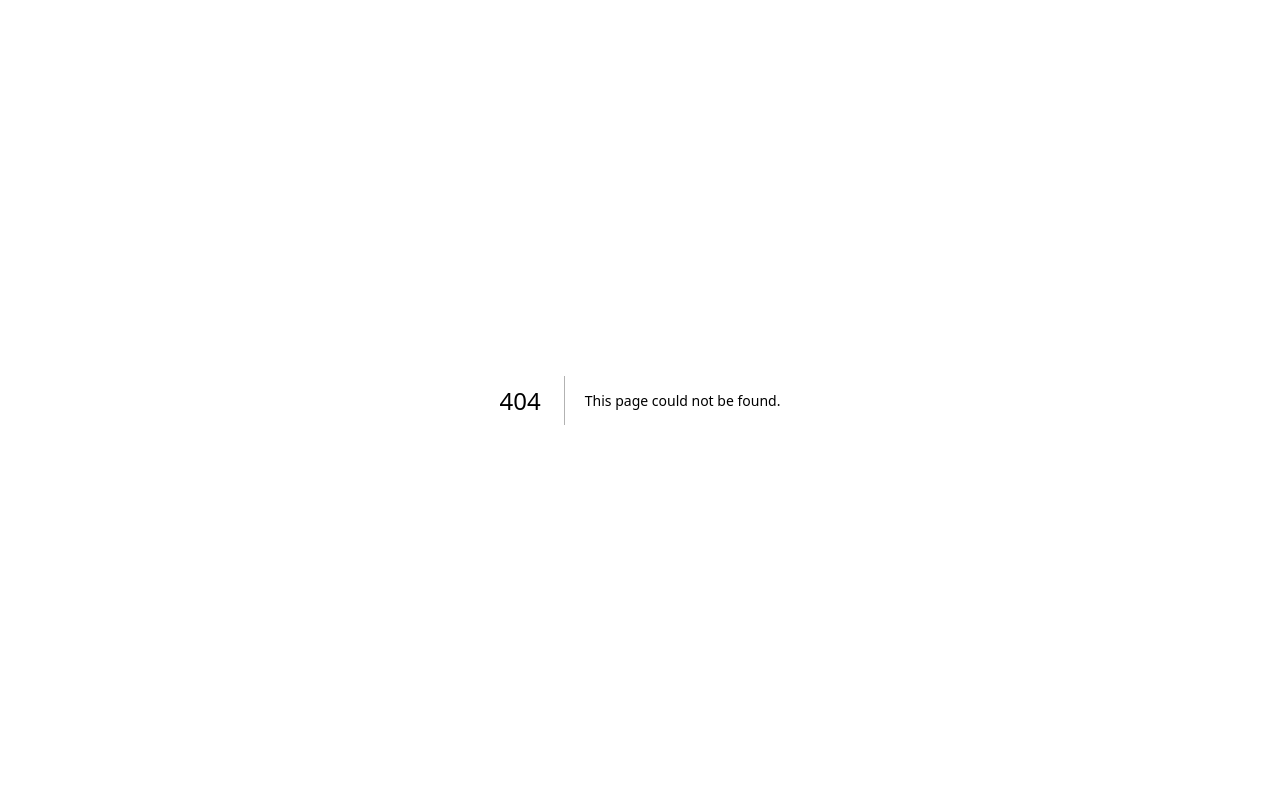
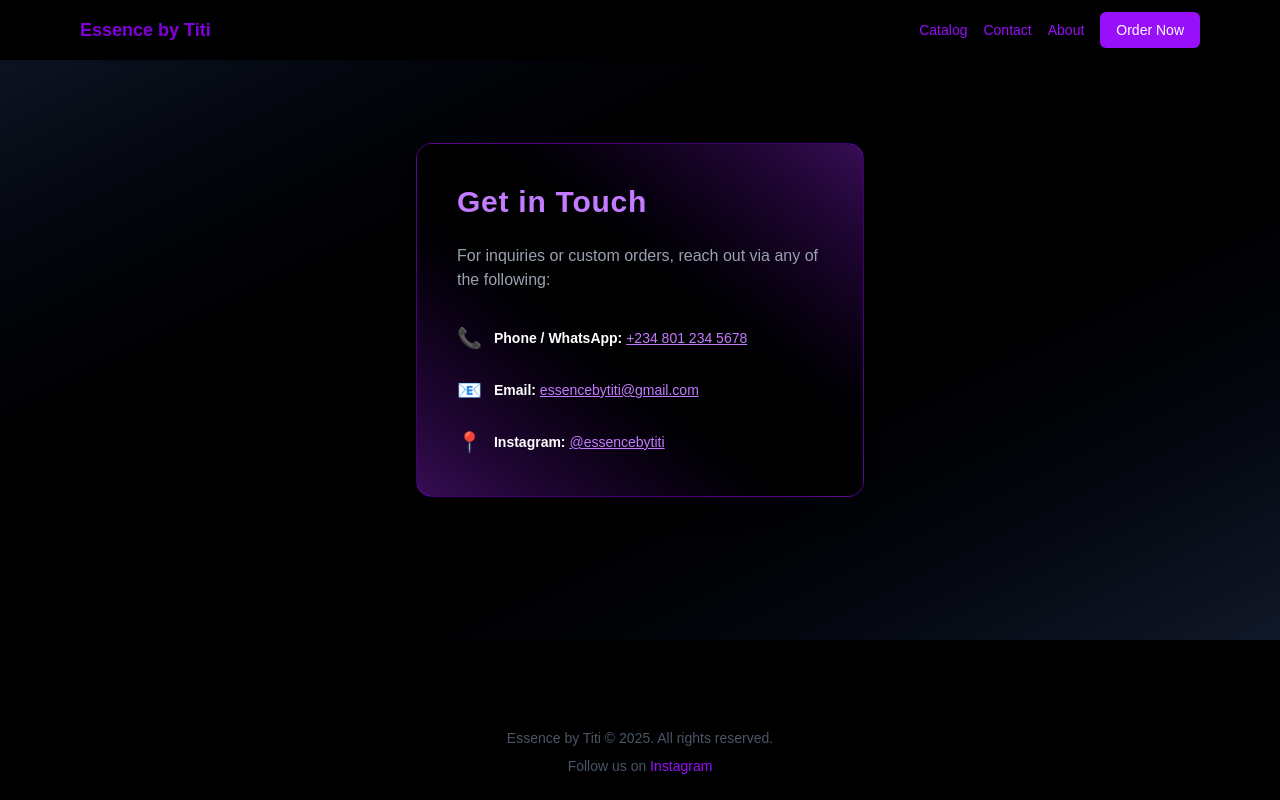
Before and after one commit to devtofunmi/essence_by_titi, a Next.js app: page /contact in a window 1280 px wide. Before the commit this address had no page. Built offline with nearby package versions, Linux system fonts and the light colour scheme.

Commit message:
contact page

```diff
--- /dev/null
+++ b/pages/contact.tsx
@@ -0,0 +1,72 @@
+import Head from "next/head";
+import Layout from "@/components/Layout";
+
+export default function Contact() {
+  return (
+    <Layout>
+      <Head>
+        <title>Contact – Essence by Titi</title>
+        <meta
+          name="description"
+          content="Contact Essence by Titi to place your perfume order or ask questions."
+        />
+      </Head>
+
+      <section className="min-h-[80vh] flex items-center justify-center px-6 animate-fadeIn bg-gradient-to-br from-gray-900 via-black to-gray-900 text-gray-300">
+        <div className="bg-gradient-to-tr from-purple-900/60 via-black/70 to-purple-900/60 shadow-xl rounded-2xl p-10 max-w-md w-full backdrop-blur-md border border-purple-700/50">
+          <h1 className="text-3xl font-extrabold text-purple-400 mb-6 tracking-wide">
+            Get in Touch
+          </h1>
+          <p className="mb-8 text-gray-400">
+            For inquiries or custom orders, reach out via any of the following:
+          </p>
+
+          <ul className="space-y-6 text-sm">
+            <li className="flex items-center space-x-3">
+              <span className="text-purple-500 text-xl">📞</span>
+              <span>
+                <strong className="text-white">Phone / WhatsApp:</strong>{" "}
+                <a
+                  href="https://wa.me/2348012345678"
+                  target="_blank"
+                  rel="noopener noreferrer"
+                  className="text-purple-400 hover:text-purple-600 underline transition"
+                >
+                  +234 801 234 5678
+                </a>
+              </span>
+            </li>
+
+            <li className="flex items-center space-x-3">
+              <span className="text-purple-500 text-xl">📧</span>
+              <span>
+                <strong className="text-white">Email:</strong>{" "}
+                <a
+                  href="mailto:essencebytiti@gmail.com"
+                  className="text-purple-400 hover:text-purple-600 underline transition"
+                >
+                  essencebytiti@gmail.com
+                </a>
+              </span>
+            </li>
+
+            <li className="flex items-center space-x-3">
+              <span className="text-purple-500 text-xl">📍</span>
+              <span>
+                <strong className="text-white">Instagram:</strong>{" "}
+                <a
+                  href="https://instagram.com/essencebytiti"
+                  target="_blank"
+                  rel="noopener noreferrer"
+                  className="text-purple-400 hover:text-purple-600 underline transition"
+                >
+                  @essencebytiti
+                </a>
+              </span>
+            </li>
+          </ul>
+        </div>
+      </section>
+    </Layout>
+  );
+}
```
